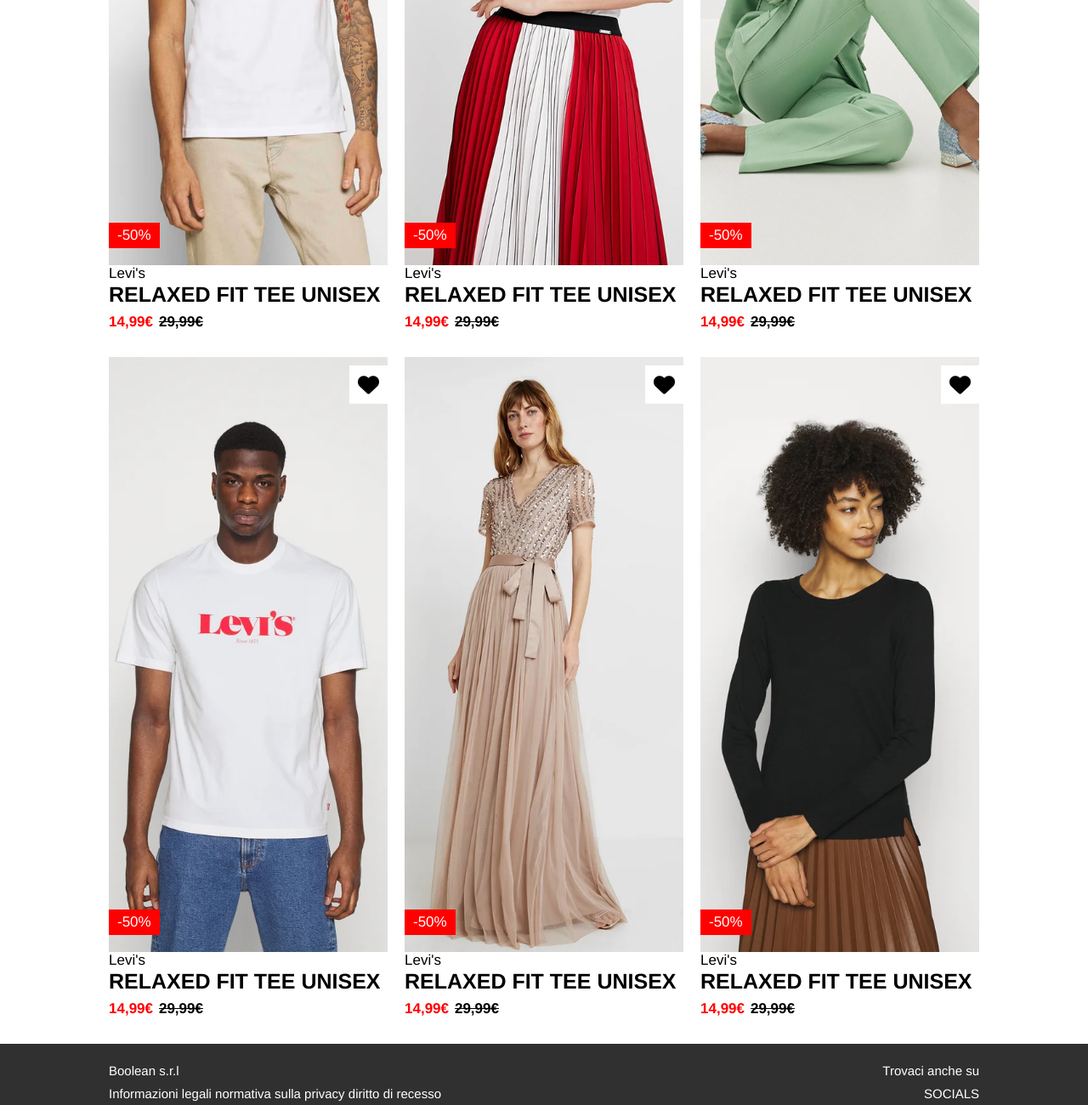
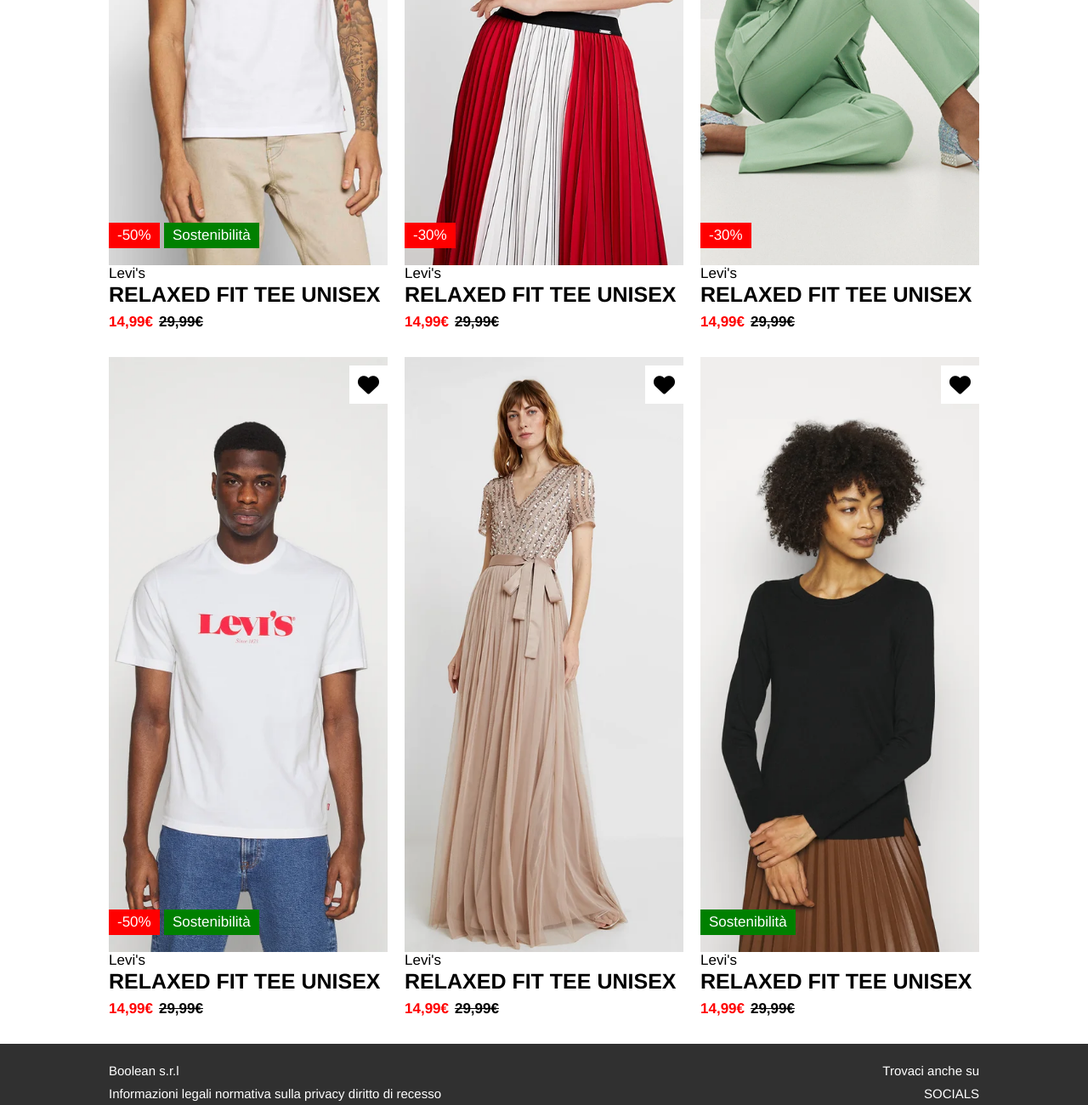
Before and after one commit to Chrissx77/html-css-boolando, a plain HTML site: page index.html in a window 1280 px wide. Shown: the part 465-1765 px from the top of the page at 85% size. Drawn offline with Linux system fonts and the light colour scheme; a web font is replaced by a local one.

Commit message:
fix-label

```diff
--- a/css/style.css
+++ b/css/style.css
@@ -232,3 +232,17 @@ footer{
     font-size: 17px;
     color: white;
 }
+
+.label-eco{
+    position: absolute;
+    bottom: 20px;
+    left: 65px;
+    background-color: green;
+    padding: 5px 10px;
+    font-size: 17px;
+    color: white;
+}
+
+.label-left{
+    left: 0;
+}
--- a/index.html
+++ b/index.html
@@ -41,16 +41,17 @@
                 <div class="col image1">
                     <i class="fa-solid fa-heart"></i>
                     <span class="label">-50%</span>
+                    <span class="label-eco">Sostenibilità</span>
                 </div>
 
                 <div class="col image2">
                     <i class="fa-solid fa-heart"></i>
-                    <span class="label">-50%</span>
+                    <span class="label">-30%</span>
                 </div>
 
                 <div class="col image3">
                     <i class="fa-solid fa-heart"></i>
-                    <span class="label">-50%</span>
+                    <span class="label">-30%</span>
                 </div>
             </div>
 
@@ -90,16 +91,16 @@
                 <div class="col image4">
                     <i class="fa-solid fa-heart"></i>
                     <span class="label">-50%</span>
+                    <span class="label-eco">Sostenibilità</span>
                 </div>
 
                 <div class="col image5">
                     <i class="fa-solid fa-heart"></i>
-                    <span class="label">-50%</span>
                 </div>
 
                 <div class="col image6">
                     <i class="fa-solid fa-heart"></i>
-                    <span class="label">-50%</span>
+                    <span class="label-eco label-left">Sostenibilità</span>
                 </div>
             </div>
 
```
